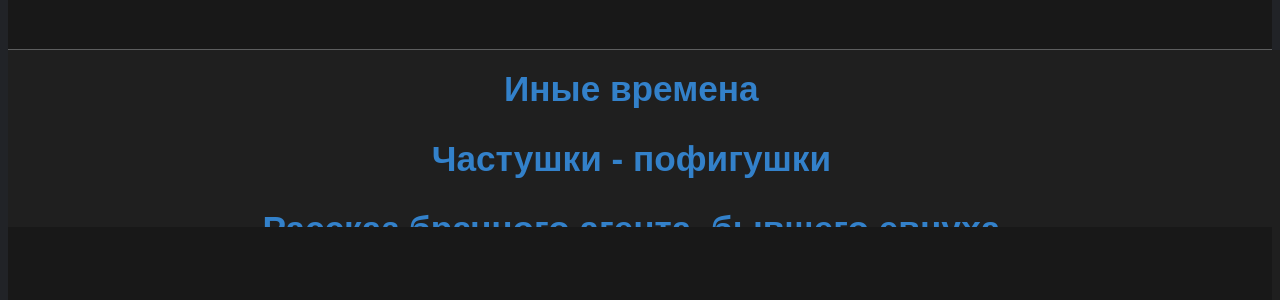
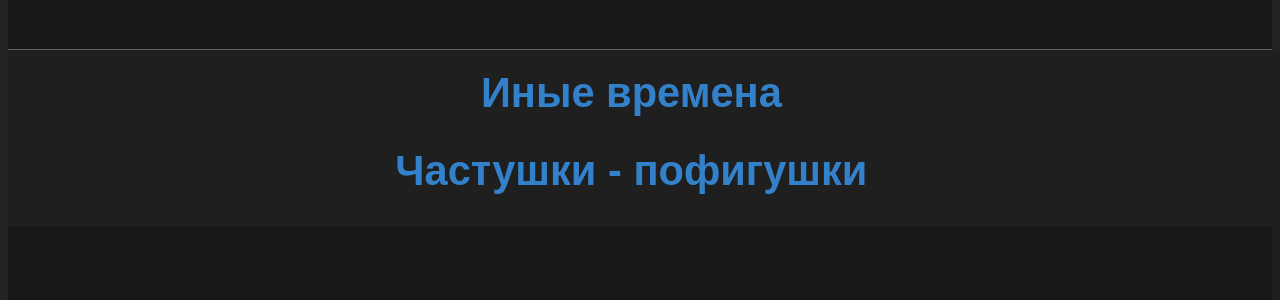
Before and after one commit to neBill/DronHtmlPlayer, a plain HTML site: page index.html in a window 1280 px wide. Shown: the part 119-419 px from the top of the page. Drawn offline with Linux system fonts and the light colour scheme.

Commit message:
Update style.css

```diff
--- a/style.css
+++ b/style.css
@@ -16,7 +16,7 @@ body{
   cursor: pointer;
   color: var(--button-color);
   font-weight: bold;
-  font-size: 2.2em;
+  font-size: 2.6em;
   display: block;
   width: 98%;
   -webkit-tap-highlight-color: rgba(167, 169, 170, 0);
```
